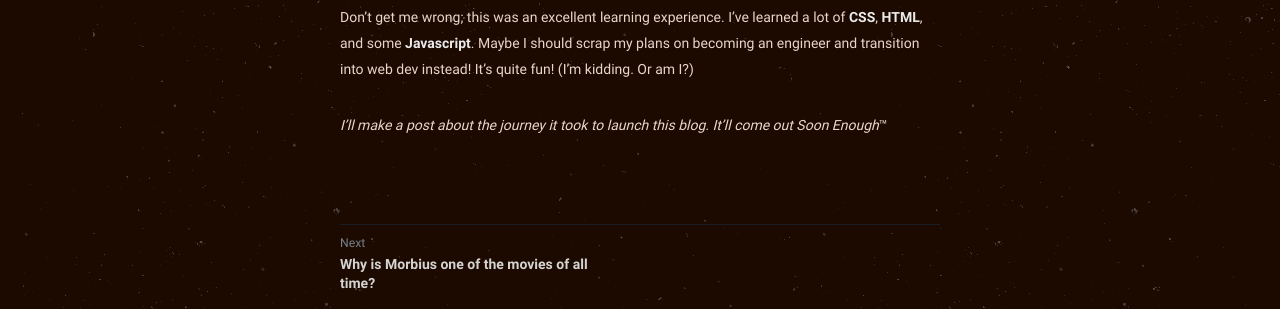
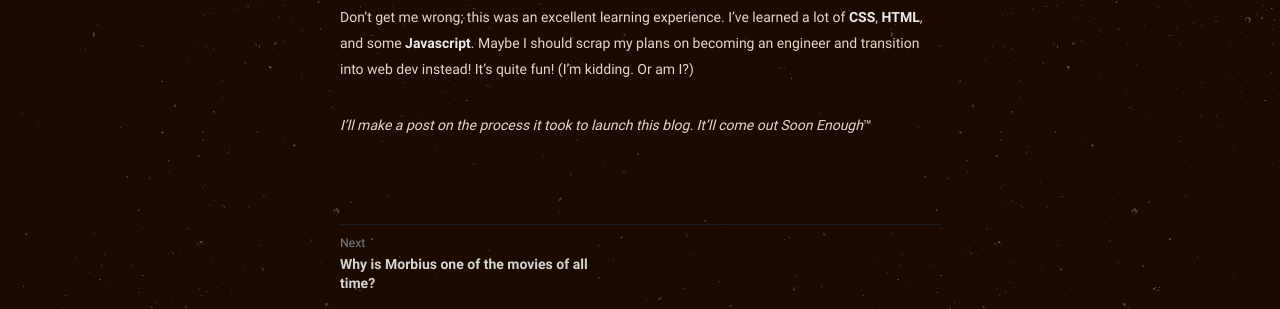
Before and after one commit to philippines69/carlcastroarchives, a Jekyll site: the page built from _posts/2022-06-28-my-first-post-finally.md, in a window 1280 px wide. Shown: the part 1535-1844 px from the top of the page. Built offline with Jekyll 4.4.1, drawn with Linux system fonts in a browser that asks for light colours.

Commit message:
Update from Forestry.io philippines69 updated _posts/2022-06-28-my-first-post-finally.md

```diff
--- a/_posts/2022-06-28-my-first-post-finally.md
+++ b/_posts/2022-06-28-my-first-post-finally.md
@@ -17,4 +17,4 @@ But hey, you're reading this right now, so I guess it all worked out in the end!
 
 Don't get me wrong; this was an excellent learning experience. I've learned a lot of [**CSS**](https://developer.mozilla.org/en-US/docs/Web/css), [**HTML**](https://developer.mozilla.org/en-US/docs/Web/HTML), and some [**Javascript**](https://developer.mozilla.org/en-US/docs/Web/javascript). Maybe I should scrap my plans on becoming an engineer and transition into web dev instead! It's quite fun! (I'm kidding. Or am I?)
 
-_I'll make a post about the journey it took to launch this blog. It'll come out Soon Enough_™
+_I'll make a post on the process it took to launch this blog. It'll come out Soon Enough_™
```
